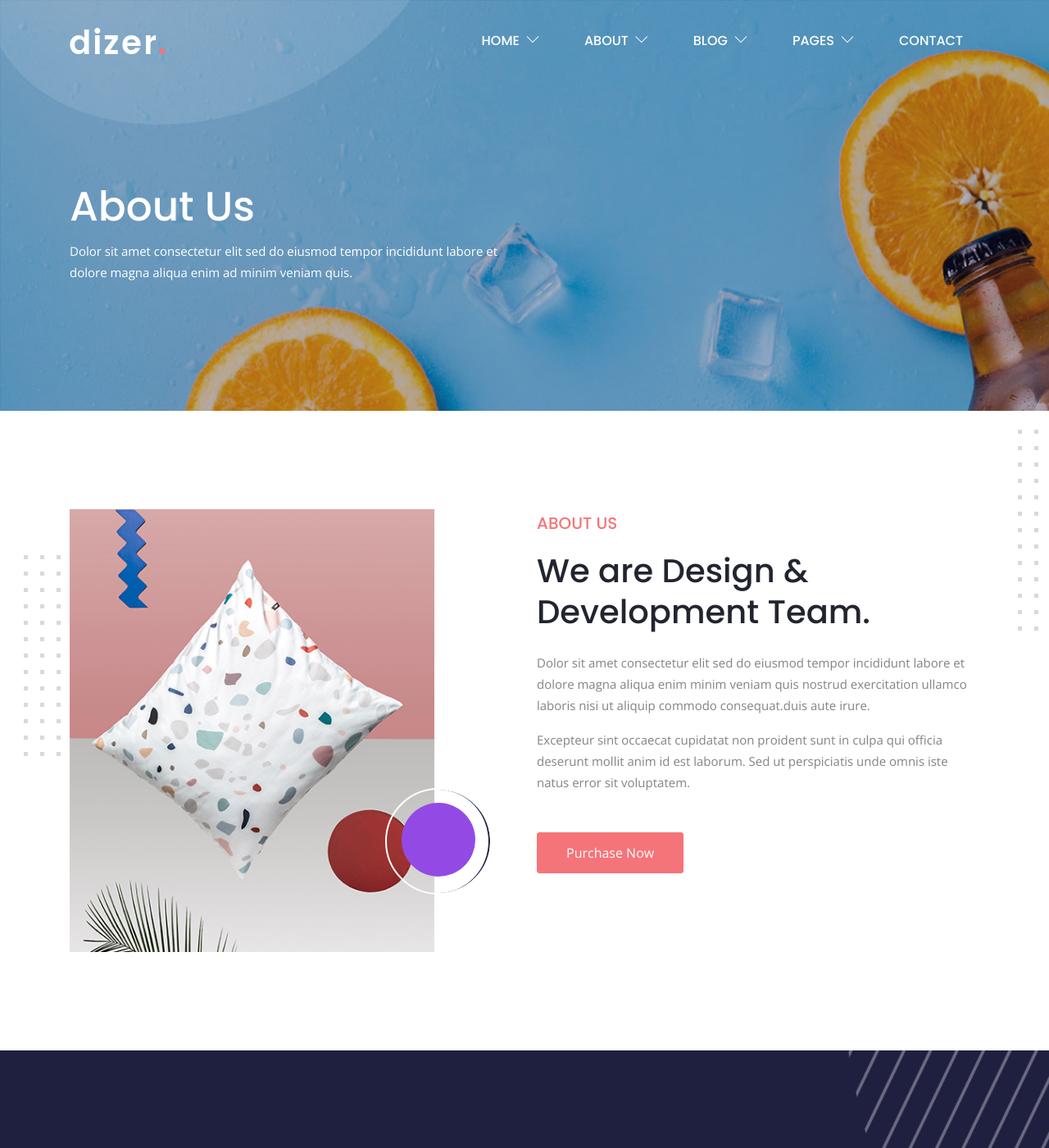
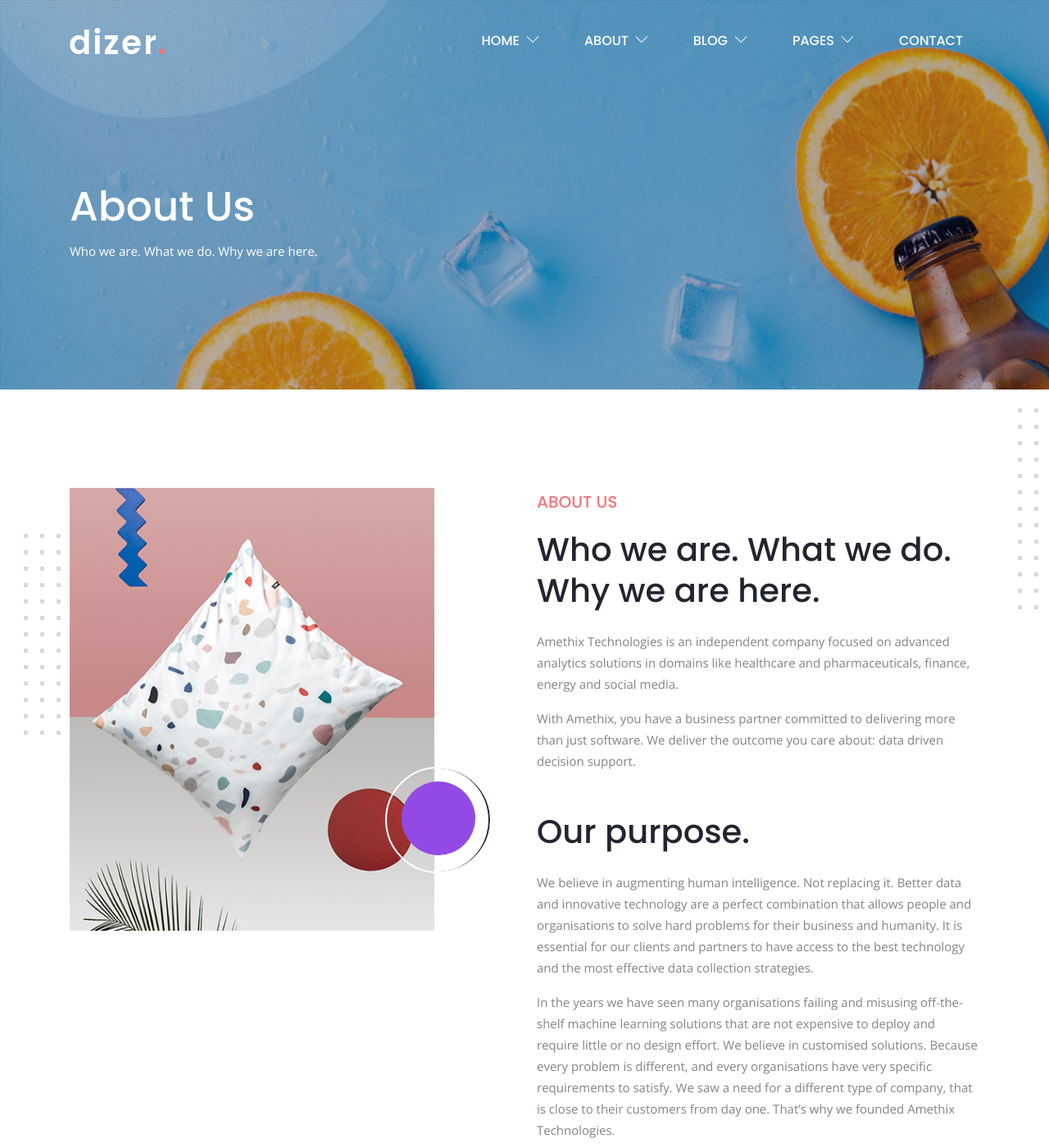
Before and after one commit to fgadaleta/amethix-webpage, a Jekyll site: the page built from about.html, in a window 1280 px wide and 1400 px high. Shown: the whole window at 82% size. Built offline with Jekyll 4.4.1, drawn with Linux system fonts in a browser that asks for light colours; some of the changed text lies outside the part shown.

```diff
--- a/_includes/footer.html
+++ b/_includes/footer.html
@@ -5,7 +5,7 @@
 		<div class="row">
 			<div class="col-lg-3 col-md-6">
 				<div class="footer-widget  mb-5 mb-lg-0">
-					<h4 class="font-weight-bold text-white mb-3">About Us</h4>
+					<h4 class="font-weight-bold text-white mb-3">Amethix</h4>
 					{{site.footer_content | markdownify}}
 
 					<ul class="list-inline socials-links">
--- a/_includes/portfolios_2.html
+++ b/_includes/portfolios_2.html
@@ -4,10 +4,9 @@
     <div class="row">
       <div class="col-lg-10">
         <span class="h5 text-color text-uppercase">
-          my works
+          Our projects
         </span>
-        <h3 class="mb-4 mt-2">A collection of some recently completed projects, covering a wide range of design
-          disciplines</h3>
+        <h3 class="mb-4 mt-2">Some of our completed projects, covering a wide range of AI and Machine Learning disciplines</h3>
       </div>
     </div>
 
--- a/about.html
+++ b/about.html
@@ -2,7 +2,7 @@
 layout: default
 header_image: "/assets/images/bg/about-bg.jpg"
 title: "About Us"
-description: "Dolor sit amet consectetur elit sed do eiusmod tempor incididunt labore et dolore magna aliqua enim ad minim veniam quis."
+description: "Who we are. What we do. Why we are here."
 ---
 
 {% include page_header.html %}
@@ -22,13 +22,33 @@ description: "Dolor sit amet consectetur elit sed do eiusmod tempor incididunt l
 			</div>
 			<div class="col-lg-6 col-md-7 offset-lg-1 mt-5 mt-md-0">
 				<span class="text-color h5 text-uppercase">About Us</span>
-				<h3 class="mb-4 mt-3">We are Design & <br>Development Team.</h3>
-				<p>Dolor sit amet consectetur elit sed do eiusmod tempor incididunt labore et dolore magna aliqua enim minim
-					veniam quis nostrud exercitation ullamco laboris nisi ut aliquip commodo consequat.duis aute irure. </p>
-				<p class="mb-5">Excepteur sint occaecat cupidatat non proident sunt in culpa qui officia deserunt mollit anim id
-					est laborum. Sed ut perspiciatis unde omnis iste natus error sit voluptatem.</p>
+				<h3 class="mb-4 mt-3">Who we are. What we do. Why we are here.</h3>
 
-				<a href="#" class="btn btn-primary">Purchase now</a>
+				<p>Amethix Technologies is an independent company focused on advanced analytics solutions in domains
+					like healthcare and pharmaceuticals, finance, energy and social media.
+				</p>
+				<p class="mb-5">With Amethix, you have a business partner committed to delivering more than just software.
+					We deliver the outcome you care about: data driven decision support.
+				</p>
+
+
+				<h3 class="mb-4 mt-3">Our purpose. </h3>
+				<p>	We believe in augmenting human intelligence. Not replacing it.
+					Better data and innovative technology are a perfect combination that allows people and
+					organisations to solve hard problems for their business and humanity.
+					It is essential for our clients and partners to have access to the best technology and
+					the most effective data collection strategies.
+				</p>
+
+				<p>In the years we have seen many organisations failing and misusing off-the-shelf machine learning
+					solutions that are not expensive to deploy and require little or no design effort.
+					We believe in customised solutions. Because every problem is different, and every organisations
+					have very specific requirements to satisfy. We saw a need for a different type of company, that
+					is close to their customers from day one. That’s why we founded Amethix Technologies.
+				</p>
+
+
+				<a href="#" class="btn btn-primary">Contact us</a>
 			</div>
 		</div>
 	</div>
@@ -44,8 +64,7 @@ description: "Dolor sit amet consectetur elit sed do eiusmod tempor incididunt l
 				<span class="h5 text-color text-uppercase">
 					services
 				</span>
-				<h3 class="mb-5 mt-2 text-white">We Create Products that Make
-					People Happy.</h3>
+				<h3 class="mb-5 mt-2 text-white">We Create Products that Make Your Business Smarter. </h3>
 			</div>
 		</div>
 
@@ -53,21 +72,21 @@ description: "Dolor sit amet consectetur elit sed do eiusmod tempor incididunt l
 			<div class="col-lg-4 col-md-6">
 				<div class="service-item mb-4 mb-lg-0 p-0">
 					<i class="ti-ruler-pencil text-color"></i>
-					<h4 class="my-4 text-white">Brand Design</h4>
+					<h4 class="my-4 text-white">Research</h4>
 					<p>Lorem ipsum dolor sit amet consectetur elit sed do eiusmod tempor incididunt labore et dolore magna.</p>
 				</div>
 			</div>
 			<div class="col-lg-4 col-md-6">
 				<div class="service-item mb-4 mb-lg-0 p-0">
 					<i class="ti-announcement text-color"></i>
-					<h4 class="my-4 text-white">Seo & Marketing</h4>
+					<h4 class="my-4 text-white">Design</h4>
 					<p>Lorem ipsum dolor sit amet consectetur elit sed do eiusmod tempor incididunt labore et dolore magna.</p>
 				</div>
 			</div>
 			<div class="col-lg-4 col-md-6">
 				<div class="service-item mb-4 mb-lg-0 p-0">
 					<i class="ti-palette text-color"></i>
-					<h4 class="my-4 text-white">Creative Design</h4>
+					<h4 class="my-4 text-white">Deploy</h4>
 					<p>Lorem ipsum dolor sit amet consectetur elit sed do eiusmod tempor incididunt labore et dolore magna.</p>
 				</div>
 			</div>
@@ -77,6 +96,7 @@ description: "Dolor sit amet consectetur elit sed do eiusmod tempor incididunt l
 <!-- Service End -->
 
 <!-- Team Start -->
+<!--
 <section class="section team-2">
 	<div class="container">
 		<div class="row justify-content-center">
@@ -119,34 +139,10 @@ description: "Dolor sit amet consectetur elit sed do eiusmod tempor incididunt l
 		</div>
 	</div>
 </section>
+-->
 <!-- Team End -->
 
-<!-- Clients Start -->
-<section class="section-sm bg-secondary">
-	<div class="container">
-		<div class="row clients-wrap">
-			<div>
-				<img src="/assets/images/clients/client-1.png" alt="" class="img-fluid mx-auto">
-			</div>
-			<div>
-				<img src="/assets/images/clients/client-2.png" alt="" class="img-fluid mx-auto">
-			</div>
-			<div>
-				<img src="/assets/images/clients/client-3.png" alt="" class="img-fluid mx-auto">
-			</div>
-			<div>
-				<img src="/assets/images/clients/client-4.png" alt="" class="img-fluid mx-auto">
-			</div>
-			<div>
-				<img src="/assets/images/clients/client-5.png" alt="" class="img-fluid mx-auto">
-			</div>
-			<div>
-				<img src="/assets/images/clients/client-3.png" alt="" class="img-fluid mx-auto">
-			</div>
-		</div>
-	</div>
-</section>
-<!-- Clients End -->
+
 
 <!-- Testimonial Start -->
 <section class="section testimonial position-relative bg-2 overflow-hidden">
@@ -275,6 +271,33 @@ description: "Dolor sit amet consectetur elit sed do eiusmod tempor incididunt l
 </section>
 <!-- Testimonial End -->
 
+<!-- Clients Start -->
+<section class="section-sm bg-secondary">
+	<div class="container">
+		<div class="row clients-wrap">
+			<div>
+				<img src="/assets/images/clients/client-1.png" alt="" class="img-fluid mx-auto">
+			</div>
+			<div>
+				<img src="/assets/images/clients/client-2.png" alt="" class="img-fluid mx-auto">
+			</div>
+			<div>
+				<img src="/assets/images/clients/client-3.png" alt="" class="img-fluid mx-auto">
+			</div>
+			<div>
+				<img src="/assets/images/clients/client-4.png" alt="" class="img-fluid mx-auto">
+			</div>
+			<div>
+				<img src="/assets/images/clients/client-5.png" alt="" class="img-fluid mx-auto">
+			</div>
+			<div>
+				<img src="/assets/images/clients/client-3.png" alt="" class="img-fluid mx-auto">
+			</div>
+		</div>
+	</div>
+</section>
+<!-- Clients End -->
+
 <!-- Call To action Start -->
 <section class="position-relative section-sm bg-extra">
 	<img src="/assets/images/bg/cta-bg-2.png" alt="" class="overlay-shape">
```
Also changed, not shown: _data/homepage_1.yml (+12 -10 lines), contact.html (+11 -9 lines), services.html (+23 -17 lines).
